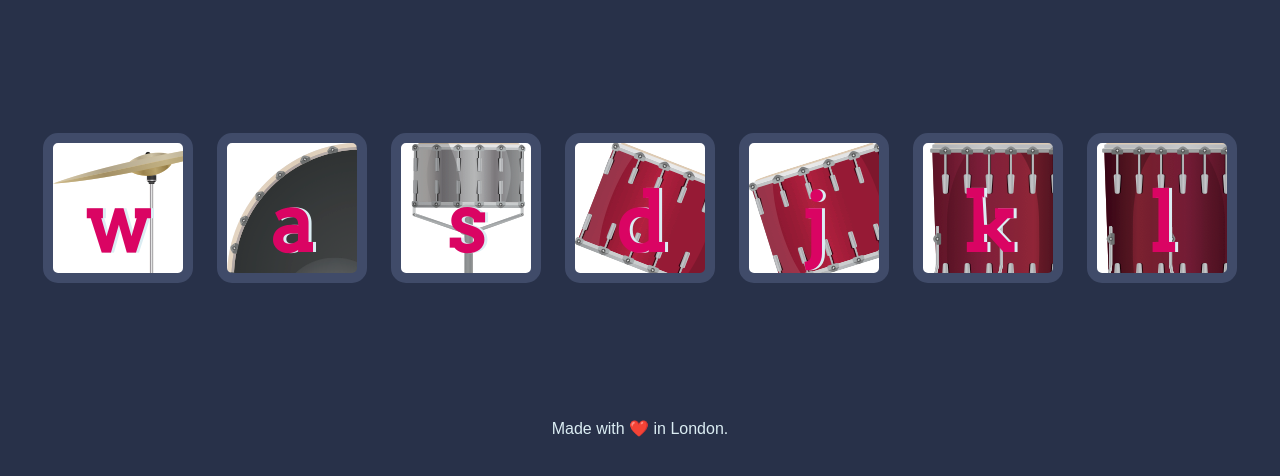
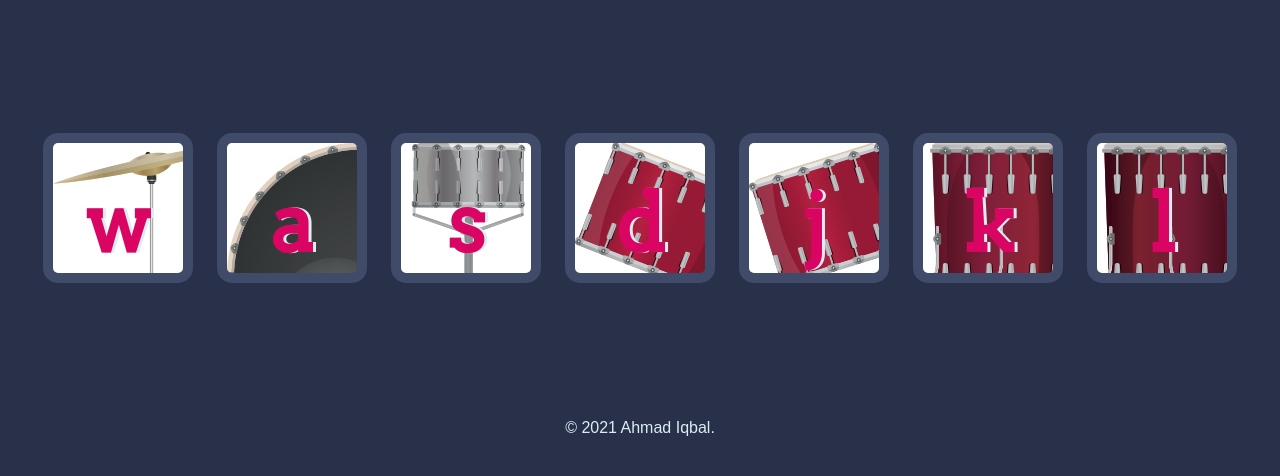
Before and after one commit to ahmadiqball/drum-kit, a plain HTML site: page index.html in a window 1280 px wide. Shown: the part 156-632 px from the top of the page. Drawn offline with Linux system fonts and the light colour scheme.

Commit message:
Update index.html

```diff
--- a/index.html
+++ b/index.html
@@ -23,7 +23,7 @@
 
 
   <footer>
-    Made with ❤️ in London.
+    © 2021 Ahmad Iqbal.
   </footer>
   <script src="index.js" charset="utf-8"></script>
 </body>
```
